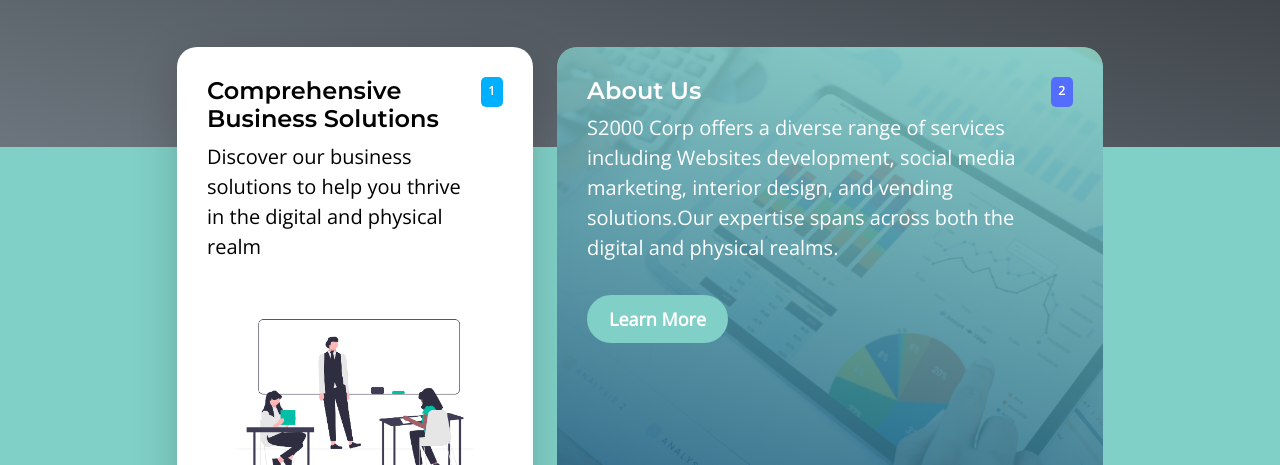
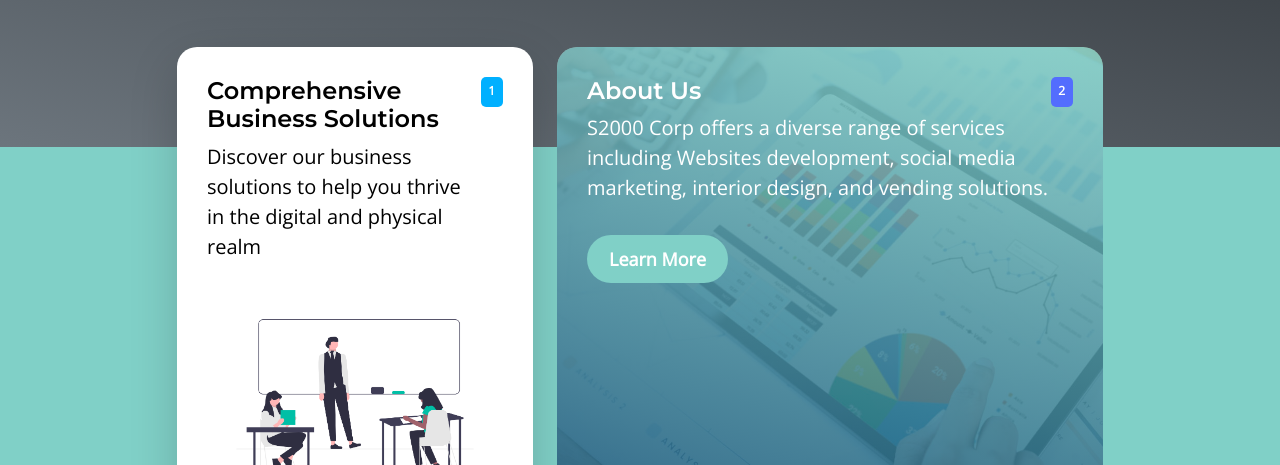
Before and after one commit to shivek2000/s2000, a plain HTML site: page index.html in a window 1280 px wide. Shown: the part 335-800 px from the top of the page. Drawn offline with nearby package versions, Linux system fonts and the light colour scheme.

Commit message:
Update index.html

```diff
--- a/index.html
+++ b/index.html
@@ -126,7 +126,7 @@
                                         <div>
                                             <h5 class="text-white mb-2">About Us</h5>
 
-                                            <p class="text-white">S2000 Corp offers a diverse range of services including Websites development, social media marketing, interior design, and vending solutions.Our expertise spans across both the digital and physical realms.</p>
+                                            <p class="text-white">S2000 Corp offers a diverse range of services including Websites development, social media marketing, interior design, and vending solutions.</p>
 
                                             <a href="#section_2" class="btn custom-btn mt-2 mt-lg-3">Learn More</a>
                                         </div>
```
